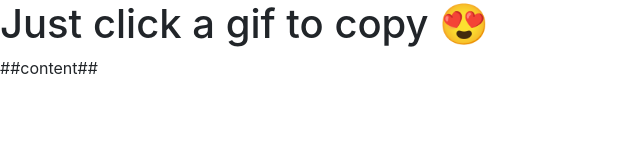
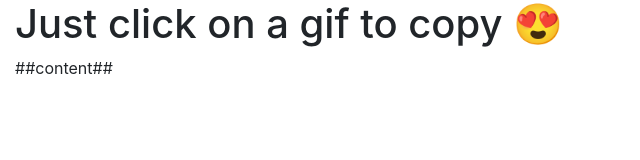
Before and after one commit to roNn23/easy-gif-selector, a website: page template.html in a window 1280 px wide. Shown: the whole page, without its empty margins (0-640 px from the left). Drawn offline with nearby package versions, Linux system fonts and the light colour scheme; some packages are replaced by stand-ins of ours; a script that the page names is missing.

Commit message:
better grammar and much design

```diff
--- a/template.html
+++ b/template.html
@@ -34,7 +34,9 @@
     </script>
 </head>
 <body>
-    <h1>Just click a gif to copy 😍</h1>
-     ##content##
+    <div class="container-fluid">
+        <h1>Just click on a gif to copy 😍</h1>
+        ##content##
+     </div>
 </body>
 </html>
```
